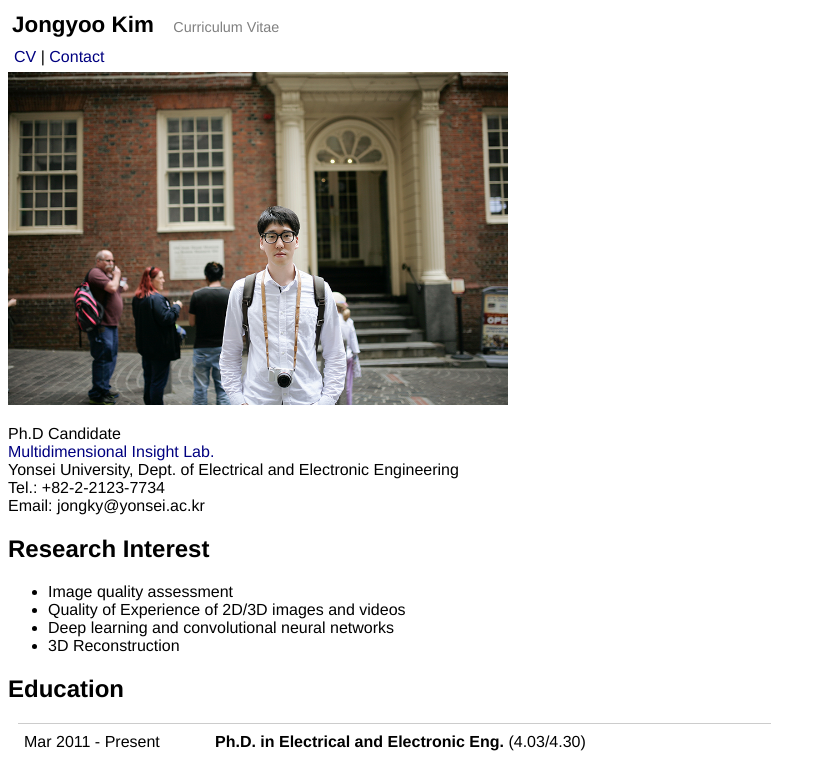
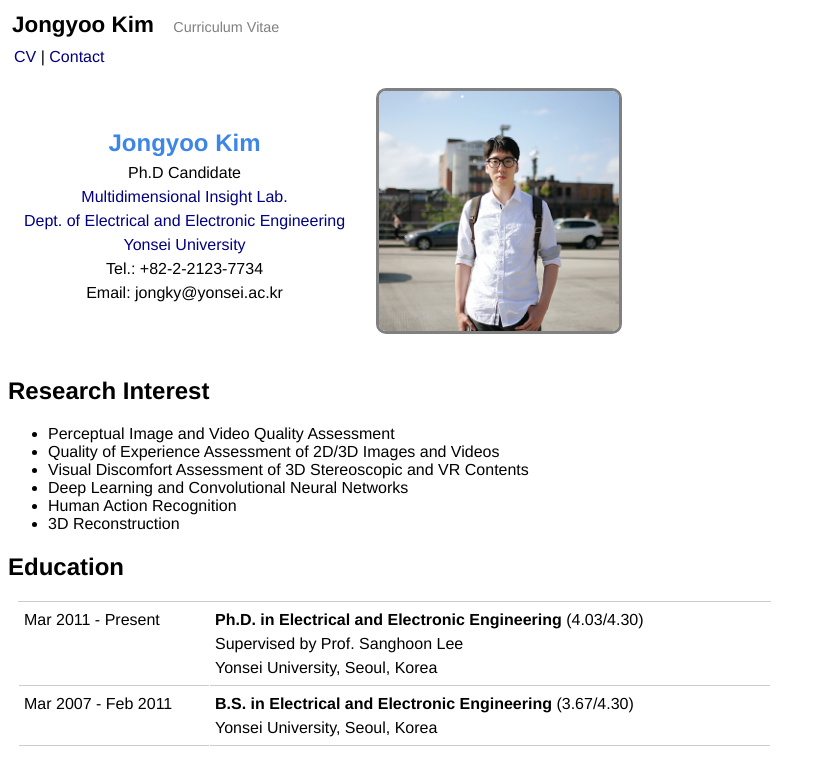
Before and after one commit to jongyookim/jykim.github.io, a Jekyll site: the page built from index.md, in a window 1280 px wide. Shown: the top 757 px of the page, without its empty margins (0-826 px from the left). Built offline with Jekyll 4.4.1, drawn with Linux system fonts in a browser that asks for light colours; some of the changed text lies outside the part shown.

Commit message:
CV update

```diff
--- a/css/style.css
+++ b/css/style.css
@@ -39,6 +39,23 @@
 }
 
 
+table.cv{
+  border-collapse: separate;
+  border-spacing: 1px;
+  text-align: center;
+  line-height: 1.5;
+  /*border-top: 1px solid #ccc;*/
+  font-size:    100%;
+  /*font-weight: bold;*/
+  /*margin : 20px 20px;*/
+}
+table.type04 th, td {
+  padding: 15px;
+  font-weight: normal;
+  /*vertical-align: top;*/
+  /*border-bottom: 1px solid #ccc;*/
+}
+
 table.type04 {
   border-collapse: separate;
   border-spacing: 1px;
@@ -61,10 +78,6 @@
   border-bottom: 1px solid #ccc;
 }
 
-.hidden {
-  display: none;
-}
-
 div.post_meta {
 	display: block;
 	width: 133px;
@@ -73,3 +86,7 @@
 	padding: 0;
 	margin: 0;
 }
+
+.pub_title {
+  color: #3E85E8;
+}
--- a/index.md
+++ b/index.md
@@ -3,22 +3,47 @@
 layout: default
 ---
 
-<div style="text-align:left">
+
+<table class="cv">
+  <tr>
+    <td>
+      <span class="pub_title"><font size="5"><strong>Jongyoo Kim</strong></font></span><br>
+      Ph.D Candidate<br>
+      <a href="http://insight.yonsei.ac.kr">Multidimensional Insight Lab.</a><br>
+      <a href="http://ee.yonsei.ac.kr/">Dept. of Electrical and Electronic Engineering</a><br>
+      <a href="http://yonsei.ac.kr/">Yonsei University</a><br>
+      Tel.: +82-2-2123-7734<br>
+      Email: jongky@yonsei.ac.kr
+    </td>
+    <td>
+      <img src="jongyoo2.png" alt="Drawing" style="
+      height: 240px;
+      border: 3px solid gray;
+      border-radius: 10px;
+      -moz-border-radius: 10px;
+      -khtml-border-radius: 10px;
+      -webkit-border-radius: 10px;
+      "/>
+    </td>
+  </tr>
+</table>
+
+<!--<div style="text-align:left">
 <img src="jongyoo.jpg" alt="Drawing" style="width: 500px;"/>
-</div>
+</div>-->
 
-<!--![Jongyoo](jongyoo.jpg)-->
-
-Ph.D Candidate<br>
+<!--Ph.D Candidate<br>
 [Multidimensional Insight Lab.](http://insight.yonsei.ac.kr)<br>
 Yonsei University, Dept. of Electrical and Electronic Engineering<br>
 Tel.: +82-2-2123-7734<br>
-Email: jongky@yonsei.ac.kr
+Email: jongky@yonsei.ac.kr-->
 
 ## Research Interest
-- Image quality assessment
-- Quality of Experience of 2D/3D images and videos
-- Deep learning and convolutional neural networks
+- Perceptual Image and Video Quality Assessment
+- Quality of Experience Assessment of 2D/3D Images and Videos
+- Visual Discomfort Assessment of 3D Stereoscopic and VR Contents
+- Deep Learning and Convolutional Neural Networks
+- Human Action Recognition
 - 3D Reconstruction
 
 ## Education
@@ -39,8 +64,8 @@
   <tr>
     <th>Mar 2011 - Present</th>
     <td>
-        <strong>Ph.D. in Electrical and Electronic Eng.</strong> (4.03/4.30)<br>
-        supervised by Prof. Sanghoon Lee
+        <strong>Ph.D. in Electrical and Electronic Engineering</strong> (4.03/4.30)<br>
+        Supervised by Prof. Sanghoon Lee
         <br>
       Yonsei University, Seoul, Korea
     </td>
@@ -48,7 +73,7 @@
   <tr>
     <th>Mar 2007 - Feb 2011</th>
     <td>
-        <strong>B.S. in Electrical and Electronic Eng.</strong> (3.67/4.30)
+        <strong>B.S. in Electrical and Electronic Engineering</strong> (3.67/4.30)
         <br>
       Yonsei University, Seoul, Korea
     </td>
@@ -63,7 +88,7 @@
 <tr>
 <th><img src="images/publications/kim_deep_2017.png"/></th>
 <td>
-    <strong>Deep Learning of Human Visual Sensitivity in FR-IQA Framework</strong><br>
+    <span class="pub_title"><strong>Deep Learning of Human Visual Sensitivity in FR-IQA Framework</strong></span><br>
     <strong>Jongyoo Kim</strong> and S. Lee<br>
     IEEE Conference on Computer Vision and Pattern Recognition (CVPR) 2017<br>
     [1]
@@ -81,7 +106,7 @@
 <tr>
 <th><img src="images/publications/kim_quality_2017.png"/></th>
 <td>
-    <strong>Quality Assessment of Perceptual Crosstalk on Two-View Auto-Stereoscopic Displays</strong><br>
+    <span class="pub_title"><strong>Quality Assessment of Perceptual Crosstalk on Two-View Auto-Stereoscopic Displays</strong></span><br>
     <strong>Jongyoo Kim</strong>, T. Kim, S. Lee, and A. C. Bovik<br>
     IEEE Transactions on Image Processing 2017 (Accepted)<br>
     [2]
@@ -99,7 +124,7 @@
 <tr>
 <th><img src="images/publications/kim_fully_2016.png"/></th>
 <td>
-    <strong>Fully Deep Blind Image Quality Predictor</strong><br>
+    <span class="pub_title"><strong>Fully Deep Blind Image Quality Predictor</strong></span><br>
     <strong>Jongyoo Kim</strong> and S. Lee<br>
     IEEE Journal of Selected Topics in Signal Processing 2016<br>
     [3]
@@ -119,7 +144,7 @@
 <tr>
 <th><img src="images/publications/lee_identification_2017.png"/></th>
 <td>
-    <strong>An Identification Framework for Print-Scan Books in a Large Database</strong><br>
+    <span class="pub_title"><strong>An Identification Framework for Print-Scan Books in a Large Database</strong></span><br>
     S. Lee, <strong>Jongyoo Kim</strong>, and S. Lee<br>
     Information Sciences 2017<br>
     [4]
@@ -137,7 +162,7 @@
 <tr>
 <th><img src="images/publications/kim_blind_2016-1.png"/></th>
 <td>
-    <strong>Blind Sharpness Prediction for Ultra-High-Definition Video Based on Human Visual Resolution</strong><br>
+    <span class="pub_title"><strong>Blind Sharpness Prediction for Ultra-High-Definition Video Based on Human Visual Resolution</strong></span><br>
     H. Kim, <strong>Jongyoo Kim</strong>, T. Oh, and S. Lee<br>
     IEEE Transactions on Circuits and Systems for Video Technology 2016<br>
     [5]
@@ -155,7 +180,7 @@
 <tr>
 <th><img src="images/publications/kim_perceptual_2016.png"/></th>
 <td>
-    <strong>Perceptual Crosstalk Prediction on Autostereoscopic 3D Display</strong><br>
+    <span class="pub_title"><strong>Perceptual Crosstalk Prediction on Autostereoscopic 3D Display</strong></span><br>
     T. Kim, <strong>Jongyoo Kim</strong>, S. Kim, S. Cho, and S. Lee<br>
     IEEE Transactions on Circuits and Systems for Video Technology 2016<br>
     [6]
@@ -173,9 +198,9 @@
 <tr>
 <th><img src="images/publications/kim_no-reference_2016.png"/></th>
 <td>
-    <strong>No-Reference Perceptual Sharpness Assessment for Ultra-High-Definition Images</strong><br>
+    <span class="pub_title"><strong>No-Reference Perceptual Sharpness Assessment for Ultra-High-Definition Images</strong></span><br>
     W. Kim, H. Kim, H. Oh, <strong>Jongyoo Kim</strong>, and S. Lee<br>
-    IEEE International Conference on Image Processing (ICIP) 2016
+    IEEE International Conference on Image Processing (ICIP) 2016<br>
     [7]
 [<a href='javascript: none'
     onclick='toggle("abs_kim_no-reference_2016")'>abs</a>]<br>
@@ -191,9 +216,9 @@
 <tr>
 <th><img src="images/publications/kim_human_2016.png"/></th>
 <td>
-    <strong>Human Gait Prediction Method Using Microsoft Kinect</strong><br>
+    <span class="pub_title"><strong>Human Gait Prediction Method Using Microsoft Kinect</strong></span><br>
     J. Kim, D. Kim, I. Lee, <strong>Jongyoo Kim</strong>, H. Oh, and S. Lee<br>
-    International Workshop on Advanced Image Technology (IWAIT) 2016
+    International Workshop on Advanced Image Technology (IWAIT) 2016<br>
     [8]
 [<a href='javascript: none'
     onclick='toggle("abs_kim_human_2016")'>abs</a>]<br>
@@ -210,9 +235,9 @@
 <tr>
 <th><img src="images/publications/kim_implementation_2015.png"/></th>
 <td>
-    <strong>Implementation of an Omnidirectional Human Motion Capture System Using Multiple Kinect Sensors</strong><br>
+    <span class="pub_title"><strong>Implementation of an Omnidirectional Human Motion Capture System Using Multiple Kinect Sensors</strong></span><br>
     J. Kim, I. Lee, <strong>Jongyoo Kim</strong>, and S. Lee<br>
-    IEICE Transactions on Fundamentals of Electronics, Communications and Computer Sciences 2015
+    IEICE Transactions on Fundamentals of Electronics, Communications and Computer Sciences 2015<br>
     [9]
 [<a href='javascript: none'
     onclick='toggle("abs_kim_implementation_2015")'>abs</a>]<br>
@@ -229,7 +254,7 @@
 <tr>
 <th><img src="images/publications/kim_video_2015.png"/></th>
 <td>
-    <strong>Video Sharpness Prediction Based on Motion Blur Analysis</strong><br>
+    <span class="pub_title"><strong>Video Sharpness Prediction Based on Motion Blur Analysis</strong></span><br>
     <strong>Jongyoo Kim</strong>, J. Kim, W. Kim, J. Lee, and S. Lee<br>
     IEEE International Conference on Multimedia and Expo (ICME) 2015<br>
     [10]
@@ -247,7 +272,7 @@
 <tr>
 <th><img src="images/publications/oh_3d_2015.png"/></th>
 <td>
-    <strong>3D Visual Discomfort Predictor Based on Neural Activity Statistics</strong><br>
+    <span class="pub_title"><strong>3D Visual Discomfort Predictor Based on Neural Activity Statistics</strong></span><br>
     H. Oh, <strong>Jongyoo Kim</strong>, S. Lee, and A. C. Bovik<br>
     IEEE International Conference on Image Processing (ICIP) 2015<br>
     [11]
@@ -265,7 +290,7 @@
 <tr>
 <th><img src="images/publications/kwon_implementation_2015.png"/></th>
 <td>
-    <strong>Implementation of Human Action Recognition System Using Multiple Kinect Sensors</strong><br>
+    <span class="pub_title"><strong>Implementation of Human Action Recognition System Using Multiple Kinect Sensors</strong></span><br>
     B. Kwon, D. Kim, J. Kim, I. Lee, <strong>Jongyoo Kim</strong>, H. Oh, H. Kim, and S. Lee<br>
     Advances in Multimedia Information Processing - PCM 2015<br>
     [12]
@@ -283,7 +308,7 @@
 <tr>
 <th><img src="images/publications/kim_quality_2014.png"/></th>
 <td>
-    <strong>Quality Assessment of Perceptual Crosstalk in Autostereoscopic Display</strong><br>
+    <span class="pub_title"><strong>Quality Assessment of Perceptual Crosstalk in Autostereoscopic Display</strong></span><br>
     <strong>Jongyoo Kim</strong>, T. Kim, and S. Lee<br>
     IEEE International Conference on Image Processing (ICIP) 2014<br>
     [13]
@@ -301,7 +326,7 @@
 <tr>
 <th><img src="images/publications/kim_ego_2013.png"/></th>
 <td>
-    <strong>Ego Motion Induced Visual Discomfort of Stereoscopic Video</strong><br>
+    <span class="pub_title"><strong>Ego Motion Induced Visual Discomfort of Stereoscopic Video</strong></span><br>
     <strong>Jongyoo Kim</strong>, K. Oh, and S. Lee<br>
     Asia-Pacific Signal and Information Processing Association Annual Summit and Conference 2013<br>
     [14]
@@ -319,7 +344,7 @@
 <tr>
 <th><img src="images/publications/oh_construction_2013.png"/></th>
 <td>
-    <strong>Construction of Stereoscopic 3D Video Database</strong><br>
+    <span class="pub_title"><strong>Construction of Stereoscopic 3D Video Database</strong></span><br>
     H. Oh, <strong>Jongyoo Kim</strong>, and S. Lee<br>
     Global 3D TECH Forum 2013<br>
     [15]<br>
@@ -331,7 +356,7 @@
 <tr>
 <th><img src="images/publications/kim_effects_2012.png"/></th>
 <td>
-    <strong>Effects on 3D Experience by Space Distortion in Stereoscopic Video</strong><br>
+    <span class="pub_title"><strong>Effects on 3D Experience by Space Distortion in Stereoscopic Video</strong></span><br>
     <strong>Jongyoo Kim</strong> and S. Lee<br>
     Global 3D TECH Forum 2012<br>
     [16]<br>
@@ -343,7 +368,7 @@
 <tr>
 <th><img src="images/publications/kim_visual_2012.png"/></th>
 <td>
-    <strong>Visual Stimuli Using 3D Graphic Software for 3D Quality Assessment</strong><br>
+    <span class="pub_title"><strong>Visual Stimuli Using 3D Graphic Software for 3D Quality Assessment</strong></span><br>
     <strong>Jongyoo Kim</strong> and S. Lee<br>
     International Conference on 3D Systems and Applications (3DSA) 2012<br>
     [17]<br>
```
Also changed, not shown: other parts of index.md (+1 -1 lines), jongyoo.jpg (deleted), jongyoo2.png (added).
